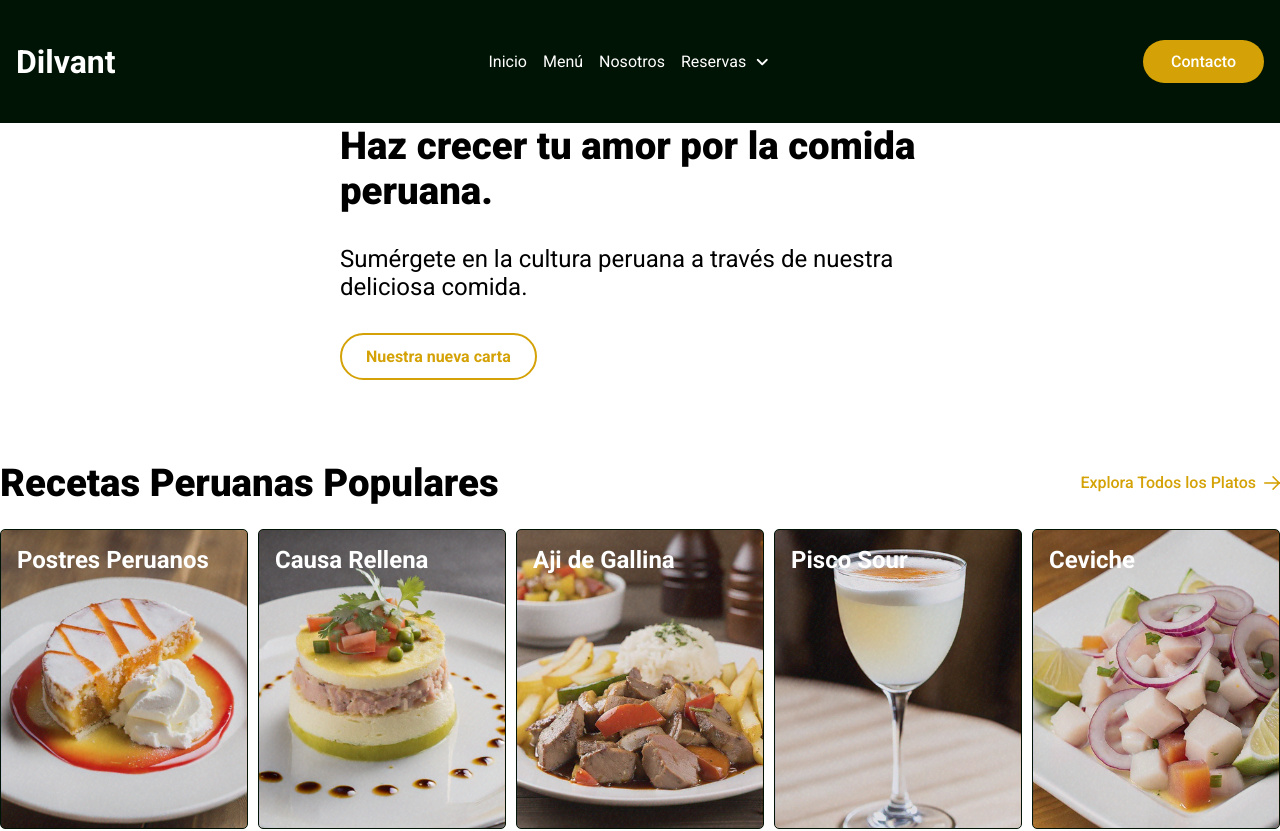
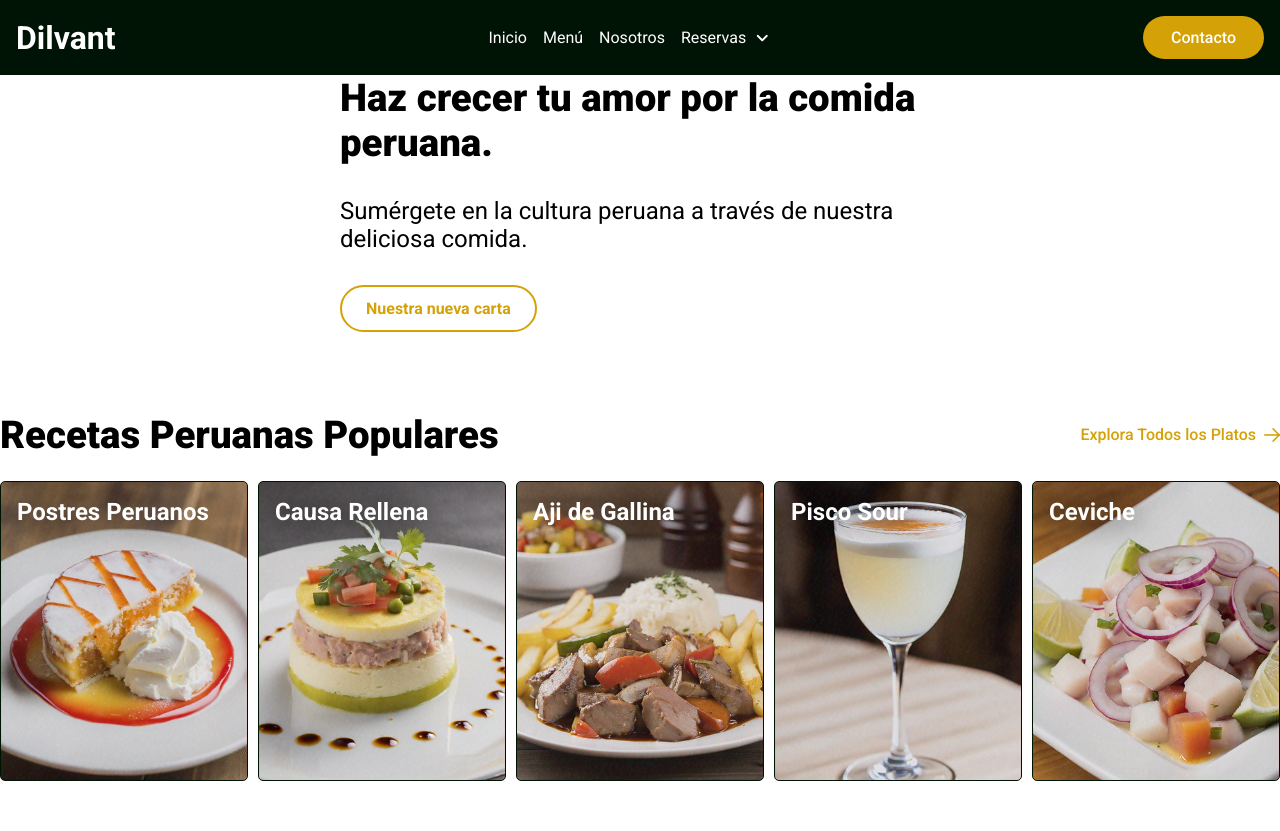
Before and after one commit to jhonatan0912/dilvant, an Angular app: page / in a window 1280 px wide. Shown: the top 831 px of the page. Built offline with nearby package versions, Linux system fonts and the light colour scheme.

Commit message:
feat: Add lazy loading for images and update header and footer styles
- Add lazy loading for images to improve page load performance
- Update header component styles for mobile view
- Update footer component and its associated styles

```diff
--- a/src/app/app.component.html
+++ b/src/app/app.component.html
@@ -1,5 +1,7 @@
-<app-header></app-header>
+<app-header class="app-header"></app-header>
 
-<router-outlet />
+<main class="main-content">
+  <router-outlet />
+</main>
 
 <app-footer></app-footer>
--- a/src/app/app.component.scss
+++ b/src/app/app.component.scss
@@ -2,3 +2,15 @@
   width: 100%;
   height: 100%;
 }
+
+.app-header {
+  position: fixed;
+  top: 0;
+  left: 0;
+  width: 100%;
+  z-index: 999;
+}
+
+.main-content {
+  margin-top: var(--header-height);
+}
--- a/src/app/app.routes.ts
+++ b/src/app/app.routes.ts
@@ -4,5 +4,10 @@ export const routes: Routes = [
   {
     path: '',
     loadComponent: () => import('@pages/home/home.component').then(m => m.HomeComponent)
+  },
+  {
+    path: '**',
+    redirectTo: '',
+    pathMatch: 'full'
   }
 ];
--- a/src/app/components/structural/footer/footer.component.html
+++ b/src/app/components/structural/footer/footer.component.html
@@ -9,7 +9,7 @@
 
     @for (item of section.items; track $index) {
     <li class="footer-section-item">
-      <a [href]="item.url">{{ item.label }}</a>
+      <a [routerLink]="item.url">{{ item.label }}</a>
     </li>
     }
   </ul>
--- a/src/app/components/structural/footer/footer.component.scss
+++ b/src/app/components/structural/footer/footer.component.scss
@@ -18,6 +18,7 @@
   }
 
   @media (min-width:700px) {
+    padding-inline: 0;
     flex-direction: row;
     justify-content: space-between;
   }
--- a/src/app/components/structural/footer/footer.component.ts
+++ b/src/app/components/structural/footer/footer.component.ts
@@ -1,10 +1,12 @@
 import { Component, OnInit } from '@angular/core';
+import { RouterLink } from '@angular/router';
 import { sections } from '@data/footer-sections';
 import { FooterSection } from '@interfaces/footer-item.interface';
 
 @Component({
   selector: 'app-footer',
   standalone: true,
+  imports: [RouterLink],
   templateUrl: './footer.component.html',
   styleUrls: ['./footer.component.scss']
 })
--- a/src/app/components/structural/header/header.component.scss
+++ b/src/app/components/structural/header/header.component.scss
@@ -1,5 +1,3 @@
-$header-height: 75px;
-
 .header {
   background-color: var(--bg-primary);
   color: var(--text-primary);
@@ -21,7 +19,7 @@ $header-height: 75px;
     transform: translateX(100%);
     background-color: var(--bg-primary);
     inset: 0;
-    top: $header-height;
+    top: var(--header-height);
     position: fixed;
     transition: transform .5s ease-in-out;
     z-index: 999;
@@ -59,9 +57,9 @@ $header-height: 75px;
     }
   }
 
-  @media (min-width:1024px) {
-    padding-block: 24px;
-  }
+  // @media (min-width:1024px) {
+  //   padding-block: 24px;
+  // }
 }
 
 .contact-mobile-menu {
--- a/src/app/data/footer-sections.ts
+++ b/src/app/data/footer-sections.ts
@@ -3,9 +3,9 @@ import type { FooterSection } from '@interfaces/footer-item.interface';
 export const sections: FooterSection[] = [
   {
     id: 1, label: "Platos Estrellas", items: [
-      { label: "Ceviche", url: "", external: false },
-      { label: "Lomo Saltado", url: "", external: false },
-      { label: "Causa Rellena", url: "", external: false },
+      { label: "Ceviche", url: "/ceviche", external: false },
+      { label: "Lomo Saltado", url: "/lomo-saltado", external: false },
+      { label: "Causa Rellena", url: "/causa-rellena", external: false },
     ]
   },
   {
--- a/src/app/pages/home/popular-recipes/popular-recipe-card/popular-recipe-card.component.scss
+++ b/src/app/pages/home/popular-recipes/popular-recipe-card/popular-recipe-card.component.scss
@@ -15,5 +15,6 @@
     font-size: 24px;
     color: var(--text-primary);
     font-weight: 700;
+    text-shadow: 0 0 30px #000;
   }
 }
--- a/src/styles.scss
+++ b/src/styles.scss
@@ -10,6 +10,7 @@
   --button-hovered: #001405;
   --max-width: 1280px;
   --section-padding-block: 80px;
+  --header-height: 75px;
 }
 
 * {
```
